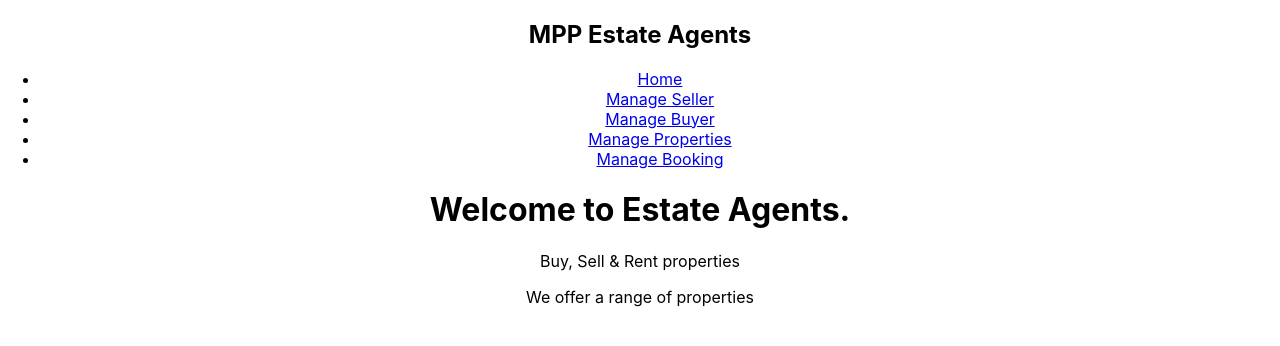
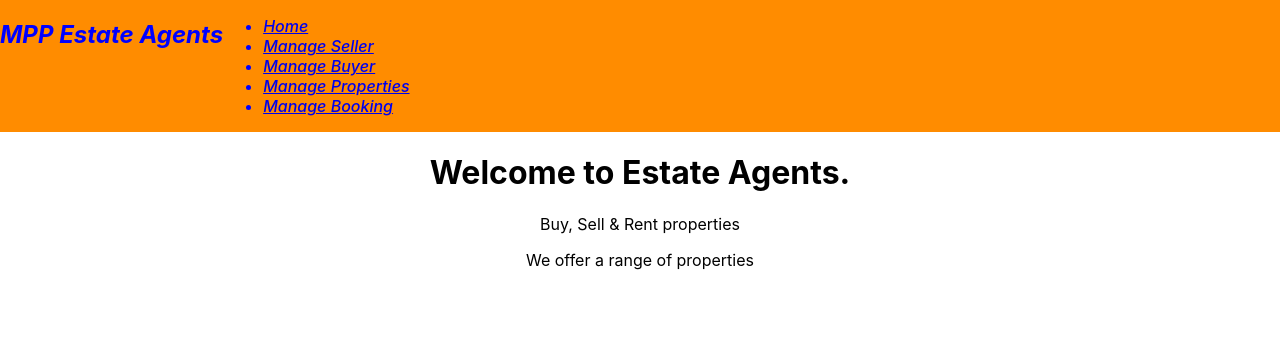
Before and after one commit to pvm2024git/LBG-Group3-MPP, a React (Create React App) app in the folder pg3-react/: page / in a window 1280 px wide. Shown: the top 346 px of the page. Built offline with nearby package versions, Linux system fonts and the light colour scheme.

Commit message:
navbar css

```diff
--- a/pg3-react/src/App.css
+++ b/pg3-react/src/App.css
@@ -1,5 +1,18 @@
 .App {
   text-align: center;
+}
+
+.Navbar{
+  text-align: left;
+  color: blue;
+  background-color: darkorange;
+  text-shadow: #282c34;
+  display: flex;
+  flex-wrap: wrap-reverse;
+  font-style: italic;
+  font-weight: 500;
+  box-shadow: #282c34 50px;
+
 }
 
 .App-logo {
--- a/pg3-react/src/components/NavBar.jsx
+++ b/pg3-react/src/components/NavBar.jsx
@@ -2,7 +2,7 @@ import { Link } from "react-router-dom";
 
 const Navbar = () => {
   return (
-    <nav>
+    <nav className= "Navbar">
 
       <h1>MPP Estate Agents</h1>
       <ul>
```
